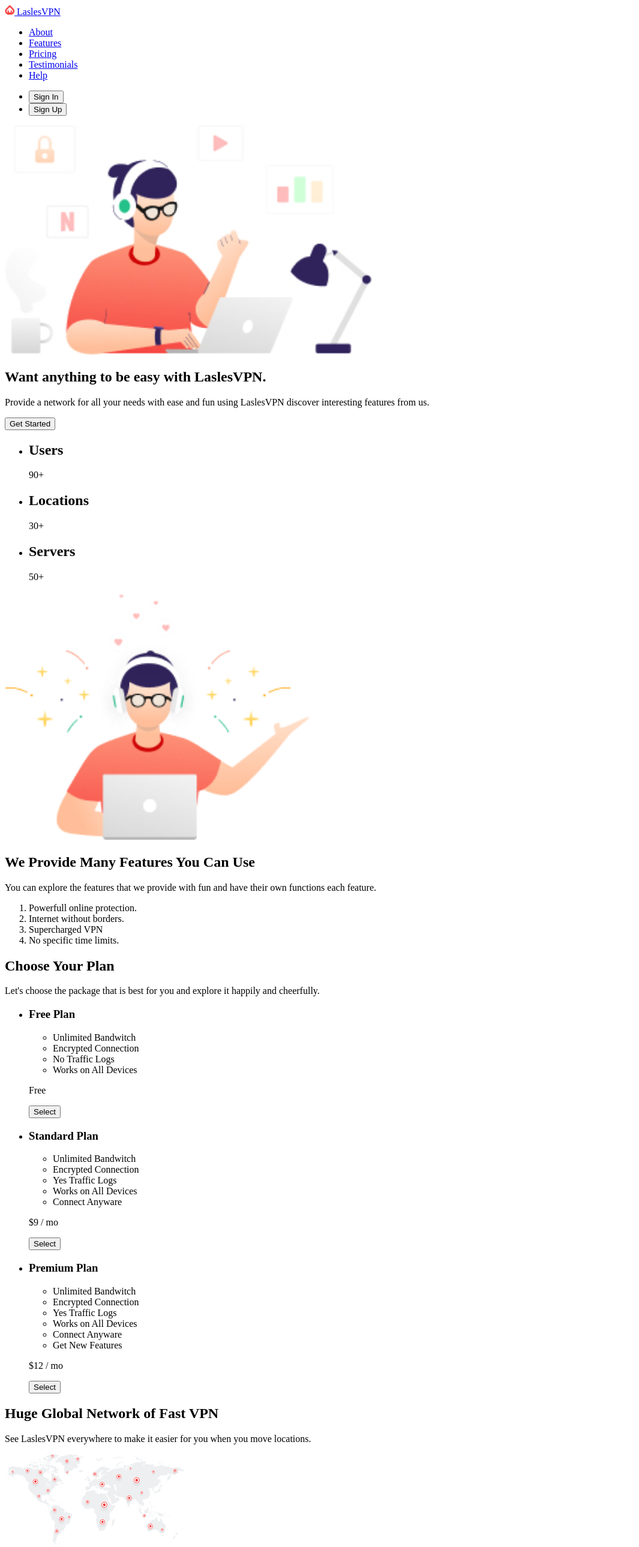
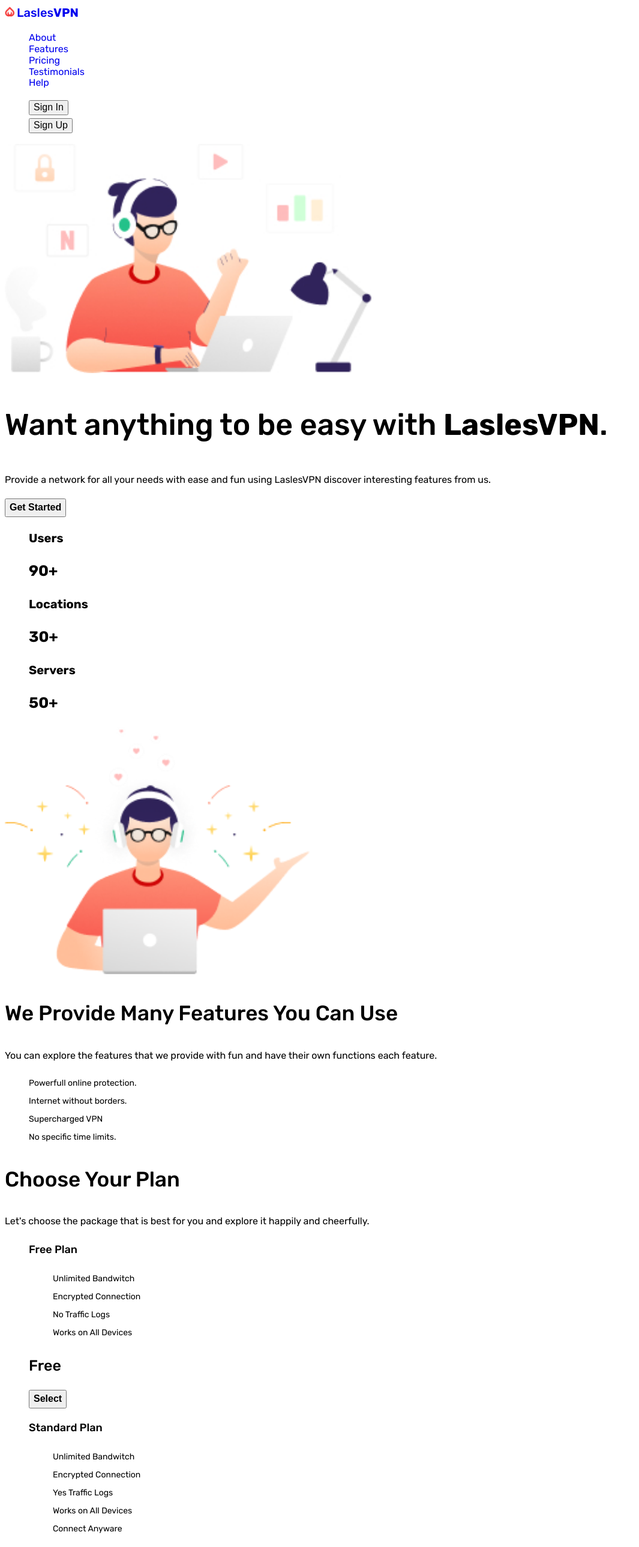
Before and after one commit to simplyNastya/practice, a plain HTML site: page index.html in a window 1280 px wide. Shown: the top 2579 px of the page at 60% size, without its empty margins (0-1065 px from the left). Drawn offline with Linux system fonts and the light colour scheme.

Commit message:
Created styles.css
Added font to the page.

```diff
--- /dev/null
+++ b/css/styles.css
@@ -0,0 +1,142 @@
+
+/* Utilities */
+body {
+    font-family: 'Rubik', sans-serif;
+    font-weight: 400;
+    font-size: 16px;
+    line-height: 1.87;
+}
+
+.link {
+    text-decoration: none;
+}
+
+.list {
+    list-style: none;
+}
+
+.button {
+    font-weight: 700;
+    font-size: 16px;
+    line-height: 1.56;
+}
+
+.title {
+    font-weight: 500;
+    font-size: 35px;
+    line-height: 1.5;
+}
+
+.logo-title {
+    font-weight: 500;
+}
+
+/* Header */
+
+.logo {
+    font-weight: 500;
+    font-size: 20px;
+    line-height: 1.18;
+}
+
+.logo-back {
+    font-weight: 700;
+    font-size: 20px;
+    line-height: 1.18;
+}
+
+.site-nav {
+    font-size: 16px;
+    line-height: 1.18;
+}
+
+.personalization {
+    font-weight: 500;
+    font-size: 16px;
+    line-height: 1.18;
+}
+
+/* Hero */
+
+.hero-title {
+    font-weight: 500;
+    font-size: 50px;
+    line-height: 1.4;
+}
+
+.hero-title>span {
+    font-weight: 700;
+}
+
+.hero-text {
+    font-size: 16px;
+    line-height: 1.87;
+}
+
+/* Achievement */
+
+.achievement-count {
+    font-weight: 700;
+    font-size: 25px;
+    line-height: 1.2;
+}
+
+.achievement-item {
+    font-size: 20px;
+    line-height: 1.5;
+}
+
+/* Features */
+
+.features {
+    font-size: 14px;
+    line-height: 2.14;
+}
+
+/* Plan */
+
+.plan-title {
+    font-weight: 500;
+    font-size: 18px;
+    line-height: 1.66;
+}
+
+.plan-content {
+    font-size: 14px;
+    line-height: 2.14;
+}
+
+.plan-charge {
+    font-weight: 500;
+    font-size: 25px;
+    line-height: 1.2;
+}
+
+/* Customers */
+
+.customer-title {
+    font-weight: 500;
+    font-size: 18px;
+    line-height: 1.66;
+}
+
+.customer-city {
+    font-size: 14px;
+    line-height: 2.14;
+}
+
+/* Subscribe Now*/
+
+.subscribe-now {
+    font-weight: 500;
+    font-size: 35px;
+    line-height: 1.28;
+}
+
+/* Footer */
+
+.footer-title {
+    font-weight: 500;
+    font-size: 18px;
+    line-height: 1.66;
+}
--- a/index.html
+++ b/index.html
@@ -5,95 +5,101 @@
     <meta charset="UTF-8">
     <meta http-equiv="X-UA-Compatible" content="IE=edge">
     <meta name="viewport" content="width=device-width, initial-scale=1.0">
-    <title>Lasles VPN</title>
+    <title>LaslesVPN</title>
+    <link href="https://fonts.googleapis.com/css2?family=Rubik:wght@400;500;700&display=swap" rel="stylesheet">
+    <link rel="stylesheet" href="./css/styles.css">
 </head>
 
 <body>
     <header>
-        <a href="./index.html">
+        <a href="./index.html" class="link">
             <img src="./images/logo.jpg" alt="Company logo" width="16">
-            Lasles<span>VPN</span>
+            <span class="logo">Lasles</span><span class="logo-back">VPN</span>
         </a>
         <nav>
-            <ul>
-                <li><a href="#">About</a></li>
-                <li><a href="#">Features</a></li>
-                <li><a href="#">Pricing</a></li>
-                <li><a href="#">Testimonials</a></li>
-                <li><a href="#">Help</a></li>
+            <ul class="site-nav list">
+                <li><a href="#" class="link">About</a></li>
+                <li><a href="#" class="link">Features</a></li>
+                <li><a href="#" class="link">Pricing</a></li>
+                <li><a href="#" class="link">Testimonials</a></li>
+                <li><a href="#" class="link">Help</a></li>
             </ul>
         </nav>
-        <ul>
-            <li><button type="button">Sign In</button></li>
-            <li><button type="button">Sign Up</button></li>
+        <ul class="list">
+            <li><button type="button" class="personalization">Sign In</button></li>
+            <li><button type="button" class="personalization">Sign Up</button></li>
         </ul>
     </header>
     <main>
+        <section class="hero">
+            <img src="./images/illustration-1.jpg" alt="Girl works on the computer" width="611">
+            <h1 class="hero-title">Want anything to be easy with <span>LaslesVPN</span>.</h1>
+            <p class="hero-text">Provide a network for all your needs with ease and fun using <span>LaslesVPN</span> discover interesting features from
+                us.</p>
+            <button type="button" class="button">Get Started</button>
+        </section>
+
         <section>
-            <img src="./images/illustration-1.jpg" alt="Girl works on the computer" width="611">
-            <h1>Want anything to be easy with LaslesVPN.</h1>
-            <p>Provide a network for all your needs with ease and fun using LaslesVPN discover interesting features from
-                us.</p>
-            <button type="button">Get Started</button>
-        </section>
-        <section>
-            <ul>
+            <h2 hidden>Achievement</h2>
+            <ul class="list">
                 <li>
-                    <h2>Users</h2>
-                    <p>90+</p>
+                    <h3 class="achievement-item">Users</h3>
+                    <p class="achievement-count">90+</p>
                 </li>
                 <li>
-                    <h2>Locations</h2>
-                    <p>30+</p>
+                    <h3 class="achievement-item">Locations</h3>
+                    <p class="achievement-count">30+</p>
                 </li>
                 <li>
-                    <h2>Servers</h2>
-                    <p>50+</p>
+                    <h3 class="achievement-item">Servers</h3>
+                    <p class="achievement-count">50+</p>
                 </li>
             </ul>
         </section>
+
         <section>
             <img src="./images/illustration-2.png" alt="Girl works on the computer and there is firework behind"
                 width="508">
-            <h2>We Provide Many Features You Can Use</h2>
+            <h2 class="title">We Provide Many Features You Can Use</h2>
             <p>You can explore the features that we provide with fun and have their own functions each feature.</p>
-            <ol>
+            <ul class="list features">
                 <li>Powerfull online protection.</li>
                 <li>Internet without borders.</li>
                 <li>Supercharged VPN</li>
                 <li>No specific time limits.</li>
-            </ol>
+            </ul>
         </section>
+
         <section>
-            <h2>Choose Your Plan</h2>
+            <h2 class="title">Choose Your Plan</h2>
             <p>Let's choose the package that is best for you and explore it happily and cheerfully.</p>
-            <ul>
+            <ul class="list">
                 <li>
-                    <h3>Free Plan</h3>
-                    <ul>
+                    <h3 class="plan-title">Free Plan</h3>
+                    <ul class="list plan-content">
                         <li>Unlimited Bandwitch</li>
                         <li>Encrypted Connection</li>
                         <li>No Traffic Logs</li>
                         <li>Works on All Devices</li>
                     </ul>
-                    <p>Free</p>
-                    <button type="button">Select</button>
+                    <p class="plan-charge">Free</p>
+                    <button type="button" class="button">Select</button>
                 </li>
                 <li>
-                    <h3>Standard Plan</h3>
-                    <ul>
+                    <h3 class="plan-title">Standard Plan</h3>
+                    <ul class="list plan-content">
                         <li>Unlimited Bandwitch</li>
                         <li>Encrypted Connection</li>
                         <li>Yes Traffic Logs</li>
                         <li>Works on All Devices</li>
                         <li>Connect Anyware</li>
                     </ul>
-                    <p>$9 / mo</p>
-                    <button type="button">Select</button>
+                    <p class="plan-charge">$9 / mo</p>
+                    <button type="button" class="button">Select</button>
                 </li>
                 <li>
-                    <h3>Premium Plan</h3>
-                    <ul>
+                    <h3 class="plan-title">Premium Plan</h3>
+                    <ul class="list plan-content">
                         <li>Unlimited Bandwitch</li>
                         <li>Encrypted Connection</li>
                         <li>Yes Traffic Logs</li>
@@ -101,19 +107,21 @@
                         <li>Connect Anyware</li>
                         <li>Get New Features</li>
                     </ul>
-                    <p>$12 / mo</p>
-                    <button type="button">Select</button>
+                    <p class="plan-charge">$12 / mo</p>
+                    <button type="button" class="button">Select</button>
                 </li>
             </ul>
         </section>
+
         <section>
-            <h2>Huge Global Network of Fast VPN</h2>
-            <p>See LaslesVPN everywhere to make it easier for you when you move locations.</p>
+            <h2 class="title">Huge Global Network of Fast VPN</h2>
+            <p>See <span class="logo-title">LaslesVPN</span> everywhere to make it easier for you when you move locations.</p>
             <img src="./images/huge-global.png" alt="The world`s map with an access dots">
         </section>
+
         <section>
             <h2 hidden>The most popular users</h2>
-            <ul>
+            <ul class="list">
                 <li>Netflix</li>
                 <li>Reddit</li>
                 <li>Amazon</li>
@@ -121,15 +129,16 @@
                 <li>Spotify</li>
             </ul>
         </section>
+
         <section>
-            <h2>Trusted by Thousands of Happy Customer</h2>
+            <h2 class="title">Trusted by Thousands of Happy Customer</h2>
             <p>These are the stories of our customers who have joined us with great pleasure when using this crazy
                 feature.</p>
-            <ul>
+            <ul class="list">
                 <li>
                     <img src="./images/ellipse-175(2).png" alt="Man with a smile" width="50">
-                    <h3>Viezh Robert</h3>
-                    <p>Warsaw, Poland</p>
+                    <h3 class="customer-title">Viezh Robert</h3>
+                    <p class="customer-city">Warsaw, Poland</p>
                     <p>4.5</p>
                     <p>“Wow... I am very happy to use this VPN, it turned out to be more than my expectations and so far
                         there have been no
@@ -137,65 +146,66 @@
                 </li>
                 <li>
                     <img src="./images/ellipse-175(1).png" alt="Woman with long black hair" width="50">
-                    <h3>Yessica Christy</h3>
-                    <p>Shanxi, China</p>
+                    <h3 class="customer-title">Yessica Christy</h3>
+                    <p class="customer-city">Shanxi, China</p>
                     <p>4.5</p>
                     <p>“I like it because I like to travel far and still can connect with high speed.”.</p>
                 </li>
                 <li>
                     <img src="./images/ellipse-175.png" alt="Korean man" width="50">
-                    <h3>Kim Young Jou</h3>
-                    <p>Seoul, South Korea</p>
+                    <h3 class="customer-title">Kim Young Jou</h3>
+                    <p class="customer-city">Seoul, South Korea</p>
                     <p>4.5</p>
                     <p>“This is very unusual for my business that currently requires a virtual private network that has
                         high security.”.</p>
                 </li>
             </ul>
-            <ul>
+            <ul class="list">
                 <li><button type="button">pointer back</button></li>
                 <li><button type="button">pointer forward</button></li>
             </ul>
         </section>
+
         <section>
-            <h2>Subscribe Now for Get Special Features!</h2>
+            <h2 class="subscribe-now">Subscribe Now for Get Special Features!</h2>
             <p>Let's subscribe with us and find the fun.</p>
-            <button type="button">Subscribe Now</button>
+            <button type="button" class="button">Subscribe Now</button>
         </section>
     </main>
     <footer>
-        <a href="./index.html">
+        <a href="./index.html" class="link">
             <img src="./images/logo.jpg" alt="Company logo" width="16">
-            Lasles<span>VPN</span>
+            <span class="logo">Lasles</span><span class="logo-back">VPN</span>
         </a>
-        <p>LaslesVPN is a private virtual network that has unique features and has high security.</p>
-        <ul>
-            <li><a href="#">Facebook</a></li>
-            <li><a href="#">Twitter</a></li>
-            <li><a href="#">Instagram</a></li>
+        <p><span class="logo-title">LaslesVPN</span> is a private virtual network that has unique features and has high security.</p>
+        <ul class="list">
+            <li><a href="#" class="link">Facebook</a></li>
+            <li><a href="#" class="link">Twitter</a></li>
+            <li><a href="#" class="link">Instagram</a></li>
         </ul>
-        <p>©2020LaslesVPN</p>
-        <h2>Product</h2>
-        <ul>
-            <li><a href="#">Download</a></li>
-            <li><a href="#">Pricing</a></li>
-            <li><a href="#">Locations</a></li>
-            <li><a href="#">Server</a></li>
-            <li><a href="#">Countries</a></li>
-            <li><a href="#">Blog</a></li>
+        <p>©2020<span class="logo-title">LaslesVPN</span></p>
+        <h2 class="footer-title">Product</h2>
+        <ul class="list">
+            <li><a href="#" class="link">Download</a></li>
+            <li><a href="#" class="link">Pricing</a></li>
+            <li><a href="#" class="link">Locations</a></li>
+            <li><a href="#" class="link">Server</a></li>
+            <li><a href="#" class="link">Countries</a></li>
+            <li><a href="#" class="link">Blog</a></li>
         </ul>
-        <h2>Engage</h2>
-        <ul>
-            <li><a href="#">LaslesVPN ?</a></li>
-            <li><a href="#">FAQ</a></li>
-            <li><a href="#">Tutorials</a></li>
-            <li><a href="#">About Us</a></li>
-            <li><a href="#">Privacy Policy</a></li>
-            <li><a href="#">Terms of Service</a></li>
+        <h2 class="footer-title">Engage</h2>
+        <ul class="list">
+            <li><a href="#" class="link">LaslesVPN ?</a></li>
+            <li><a href="#" class="link">FAQ</a></li>
+            <li><a href="#" class="link">Tutorials</a></li>
+            <li><a href="#" class="link">About Us</a></li>
+            <li><a href="#" class="link">Privacy Policy</a></li>
+            <li><a href="#" class="link">Terms of Service</a></li>
         </ul>
-        <h2>Earn Money</h2>
-        <ul>
-            <li><a href="#">Affiliate</a></li>
-            <li><a href="#">Become Partner</a></li>
+        <h2 class="footer-title">Earn Money</h2>
+        <ul class="list">
+            <li><a href="#" class="link">Affiliate</a></li>
+            <li><a href="#" class="link">Become Partner</a></li>
         </ul>
     </footer>
 </body>
```
Also changed, not shown: 1 other file.
